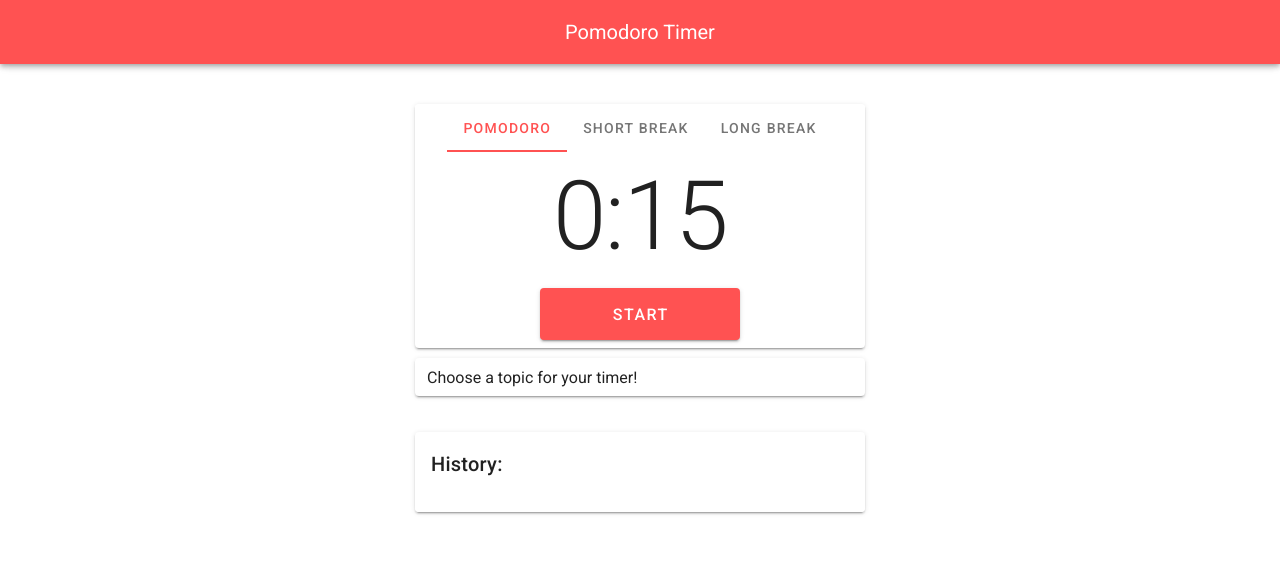
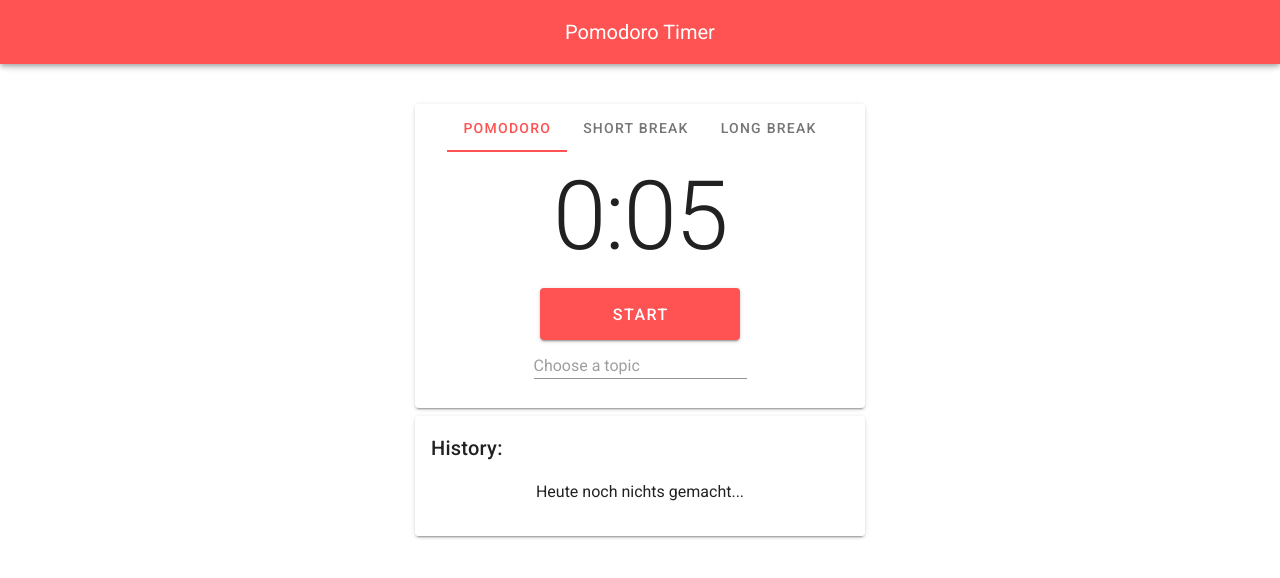
Before and after one commit to dev-ale/pomodoro-timer-app, a Vue app: page / in a window 1280 px wide. Shown: the top 578 px of the page. Built offline with nearby package versions, Linux system fonts and the light colour scheme.

Commit message:
fixed bug with message no entries yet

```diff
--- a/src/components/Tasks.vue
+++ b/src/components/Tasks.vue
@@ -1,7 +1,7 @@
 <template>
     <v-card max-width="450" class="mx-auto">
-<!--        <v-text-field v-model="actualPomodoroTitle"></v-text-field>-->
         <v-card-title>History: </v-card-title>
+        <p v-if="finishedPomodoros.length === 0" style="text-align: center">Heute noch nichts gemacht...</p>
         <v-list flat>
             <v-list-item-group v-model="pomodoros" color="primary">
                 <v-list-item v-for="(pomodoro, i) in pomodoros" :key="i">
@@ -15,15 +15,20 @@
                 </v-list-item>
             </v-list-item-group>
         </v-list>
-
     </v-card>
 </template>
 
 <script>
     import moment from 'moment'
     export default {
+        mounted() {
+            console.log('mounted')
+            this.finishedPomodoros = this.$store.getters.getFinishedPomodoros
+        },
+
         computed: {
             pomodoros () {
+                console.log('computed')
                 return this.$store.getters.getFinishedPomodoros
             },
             getActualPomodoroTitle () {
@@ -32,18 +37,19 @@
         },
         methods: {
             getFinishedPomodoros () {
-                console.log(this.$store.getters.getFinishedPomodoros)
+                console.log(this.$store.getters.getFinishedPomodoros.length)
                 return this.$store.getters.getFinishedPomodoros
 
             },
             addFinishedPomodoro () {
                 this.$store.commit('addFinishedPomodoro',{ title: this.actualPomodoroTitle, date: this.today })
 
-                console.log()
+                console.log(this.pomodoros)
             }
         },
         data: () => ({
-            actualPomodoroTitle: 'empty',
+            finishedPomodoros: [],
+            actualPomodoroTitle: '',
             today: moment().calendar()
         }),
 
--- a/src/components/Timer.vue
+++ b/src/components/Timer.vue
@@ -37,16 +37,22 @@
             </v-btn>
             <v-spacer></v-spacer>
         </v-card-actions>
+        <v-row>
+            <v-col cols="12" sm="6" offset="3">
+                <v-text-field
+                        v-if="this.actualTimer === 'Pomodoro'"
+                        dense
+                        v-model= actualPomodoroTitle
+                        placeholder="Choose a topic"
+                        clearable
+                ></v-text-field>
+            </v-col>
+        </v-row>
+
     </v-card>
 
     <div style="width: 470px" class="center" >
-        <v-text-field
-                v-if="this.actualTimer === 'Pomodoro'"
-                dense
-                v-model= actualPomodoroTitle
-                solo
-                clearable
-        ></v-text-field>
+
     </div>
 
 </div>
@@ -63,16 +69,16 @@
         data () {
             return {
                 tabs: null,
-                pomodoroTime: 15,
-                shortBreakTime: 5,
-                longBreakTime: 3,
-                counter: 15,
+                pomodoroTime: 5,
+                shortBreakTime: 3,
+                longBreakTime: 4,
+                counter: 5,
                 counting: false,
                 buttonText: 'START',
                 selectedPomodoro: true,
                 selectedShortBreak: false,
                 selectedLongBreak: false,
-                actualPomodoroTitle: 'Choose a topic for your timer!',
+                actualPomodoroTitle: '',
                 today: moment().calendar(),
                 actualTimer: 'Pomodoro'
             }
@@ -86,6 +92,9 @@
             },
             getLongBreakTime() {
                 return this.$store.getters.getLongBreakDuration
+            },
+            getPomodoros () {
+                return this.$store.getters.getFinishedPomodoros
             },
         },
         methods: {
@@ -107,8 +116,10 @@
                 this.selectedShortBreak = false
                 this.selectedLongBreak = false
                 this.actualTimer = 'Pomodoro'
-                this.actualPomodoroTitle = 'Choose a topic for your timer!'
+                this.actualPomodoroTitle = ''
                 console.log(this.actualTimer)
+
+                console.log(this.getPomodoroTime())
                 // Todo change Background Color
             },
             onTabShortBreak() {
--- a/src/store/index.js
+++ b/src/store/index.js
@@ -7,8 +7,8 @@ export default new Vuex.Store({
 
   state: {
     pomodoroDuration: 1500,
-    shortBreakDuration: 3,
-    longBreakDuration: 10,
+    shortBreakDuration: 300,
+    longBreakDuration: 600,
     finishedPomodoros: [],
     actualPomodoroTitle: 'Pomodoro'
   },
```
